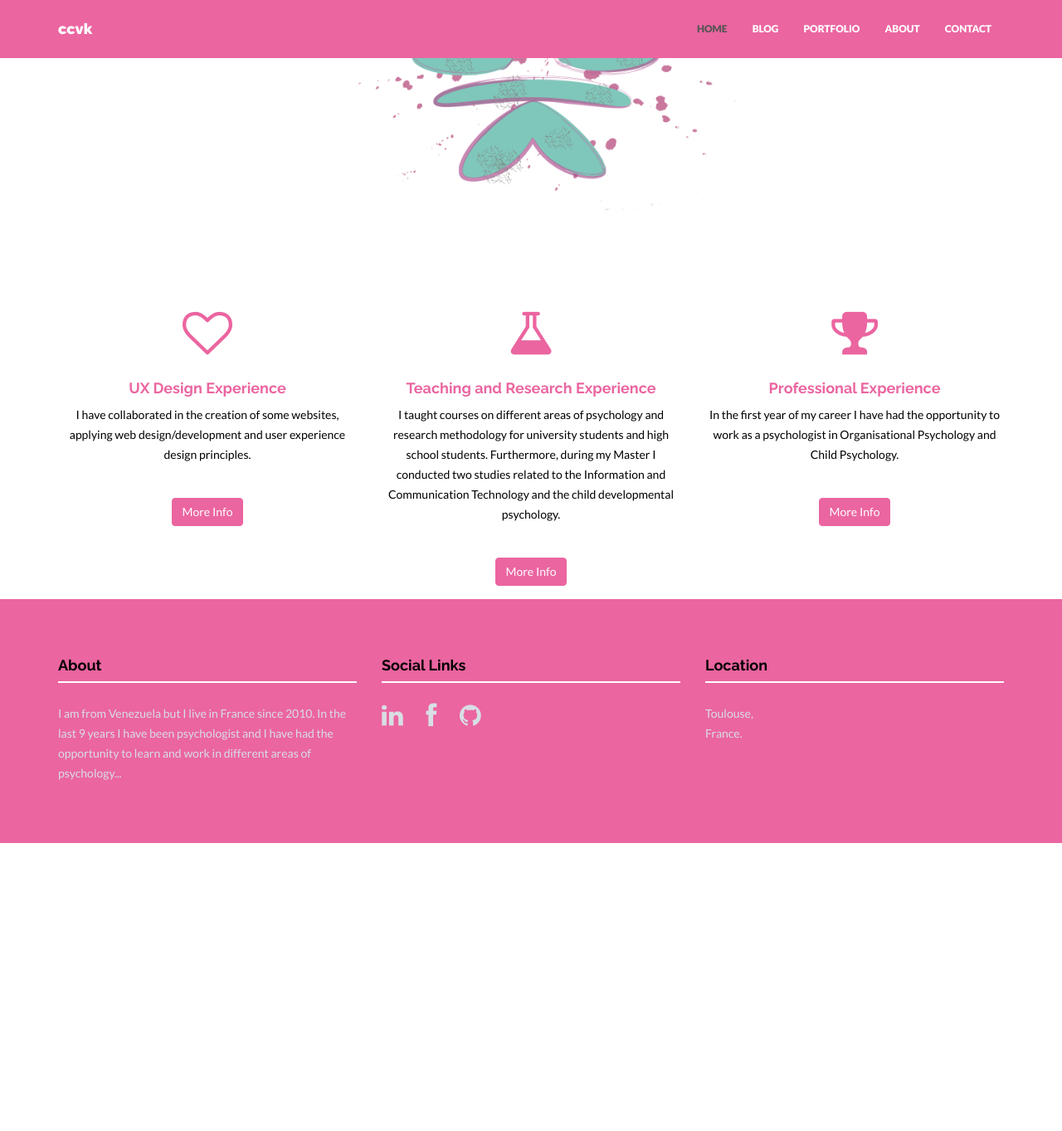
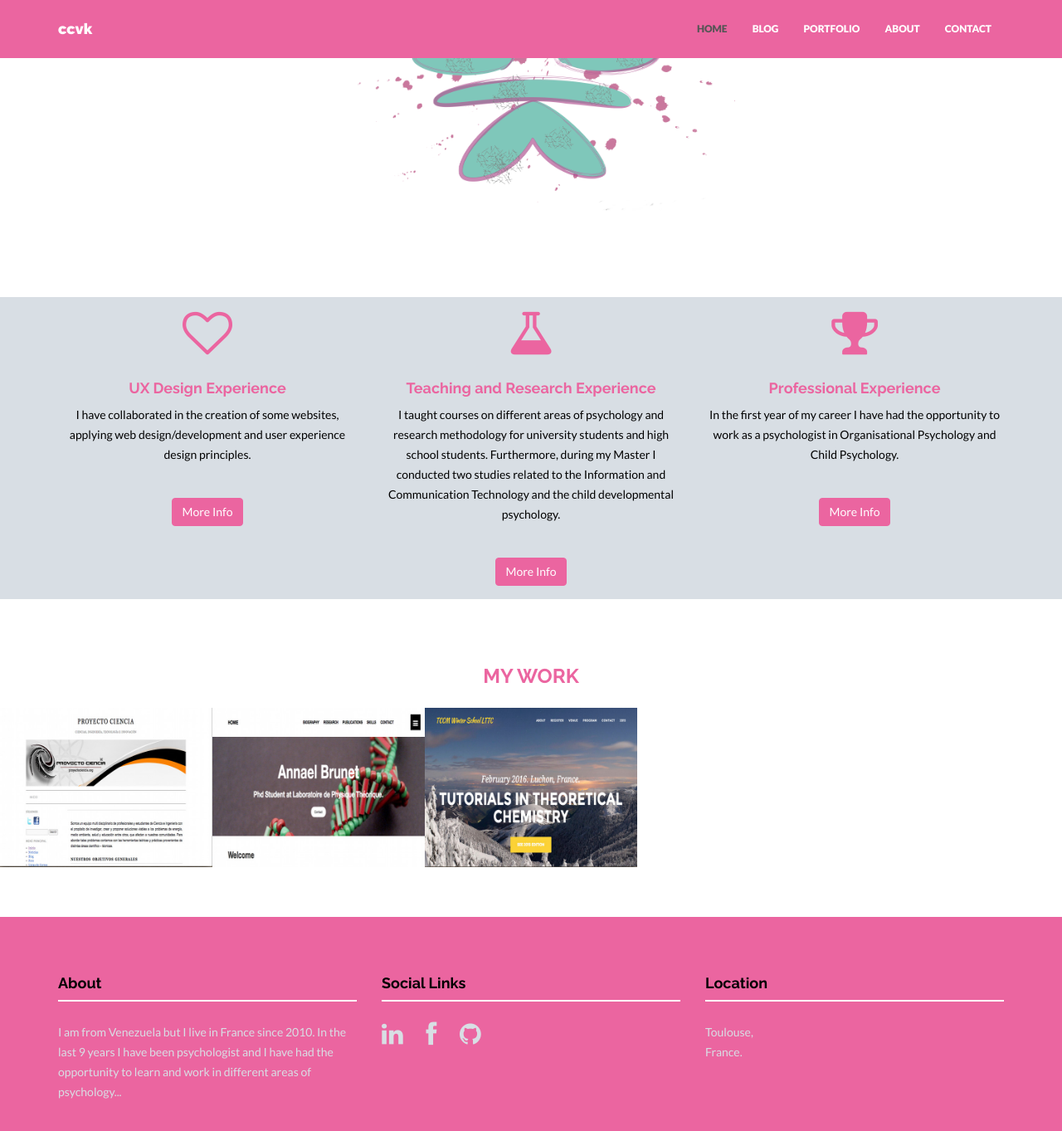
Before and after one commit to claucvk/claucvk.github.io, a Jekyll site: the page built from index.html, in a window 1280 px wide and 1400 px high, scrolled down 470 px. Shown: the top 1363 px of the window at 83% size. Built offline with Jekyll 4.4.1, drawn with Linux system fonts in a browser that asks for light colours; nearby versions of some CDN libraries; before the commit the page ends 1486 px from its top, so only the background shows below that.

Commit message:
cambios en la organización y apariencia del home page

```diff
--- a/_includes/css/style.css
+++ b/_includes/css/style.css
@@ -239,7 +239,7 @@ a:focus {
 
 /* Services Wrap */
 #service {
-	background-color: #fff;
+	background-color: #D8DEE4;
 	margin-top: 0px;
 	margin-bottom: 0px;
 }
--- a/index.html
+++ b/index.html
@@ -29,7 +29,7 @@ permalink: /
     </div><! --/container -->
 </div><! --/service -->
 
-
+{% include portfolio.html title="MY WORK" limit=10 %}
 
     </div><! --/row -->
 </div><! --/container -->
```
